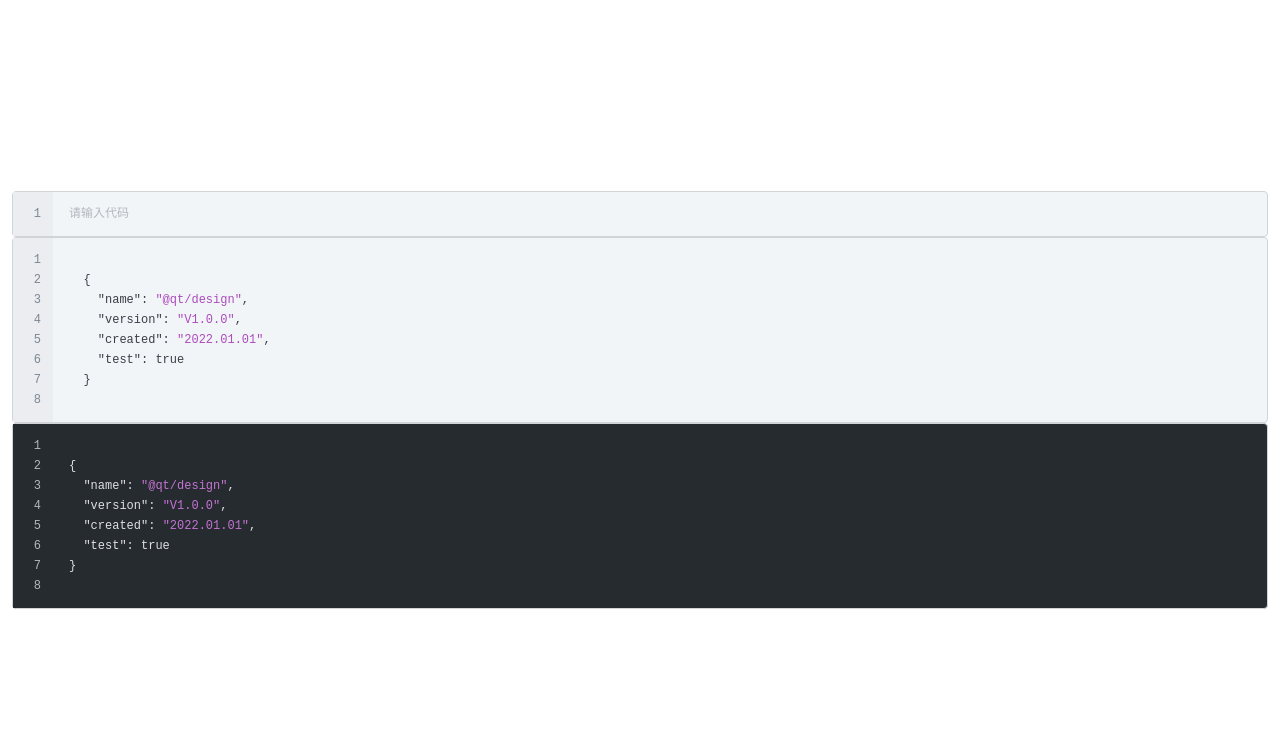
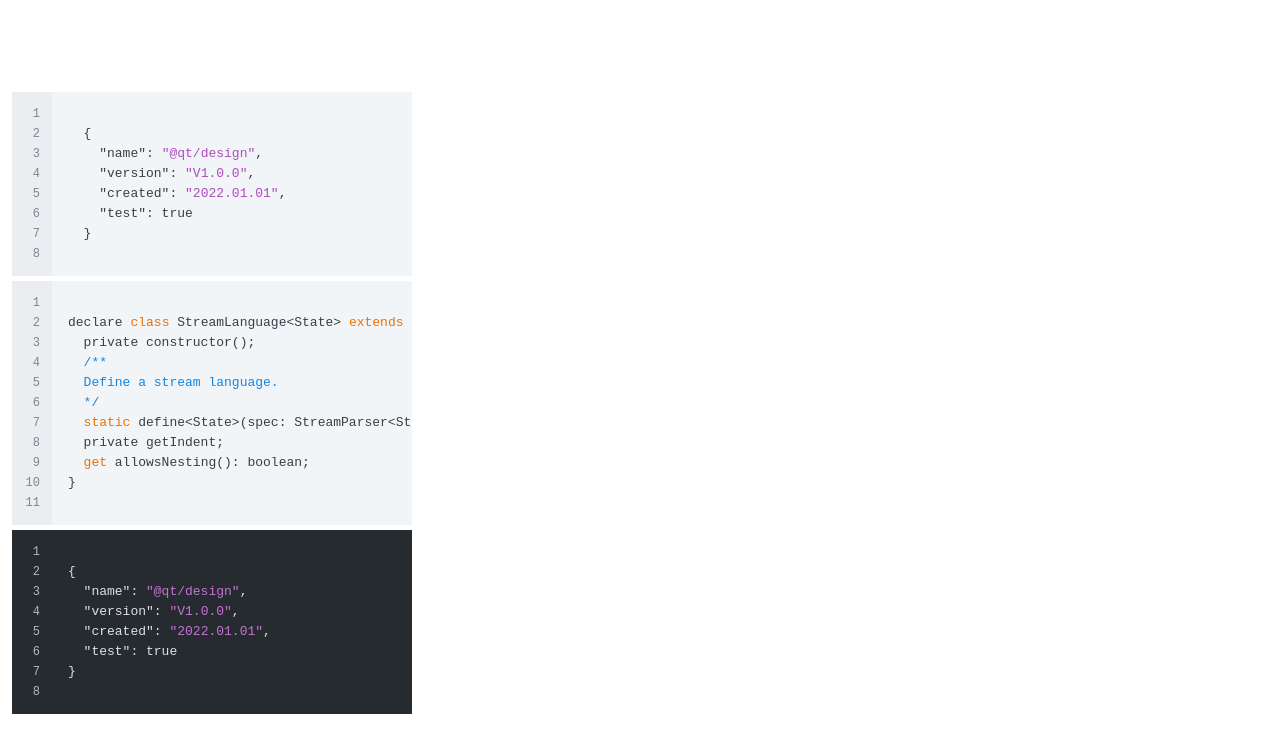
Before and after one commit to hbche/code-demo, a React (Vite) app: page / in a window 1280 px wide. Shown: the top 752 px of the page. Built offline with nearby package versions, Linux system fonts and the light colour scheme.

Commit message:
主题修复

```diff
--- a/src/App.tsx
+++ b/src/App.tsx
@@ -14,7 +14,7 @@ function App() {
   return (
     <>
       <Code
-        code={''}
+        code={code}
         mode={'json'}
         editable={true}
         lineWrap={false}
@@ -24,8 +24,18 @@ function App() {
         placeholder='请输入代码'
       />
       <Code
-        code={code}
-        mode={'json'}
+        code={`
+declare class StreamLanguage<State> extends Language {
+  private constructor();
+  /**
+  Define a stream language.
+  */
+  static define<State>(spec: StreamParser<State>): StreamLanguage<State>;
+  private getIndent;
+  get allowsNesting(): boolean;
+}
+        `}
+        mode={'javascript'}
         editable={false}
         lineWrap={false}
         theme='light'
--- /dev/null
+++ b/src/components/code/code.scss
@@ -0,0 +1,5 @@
+.qtc-code {
+  &-container {
+    display: inline-flex;
+  }
+}
--- a/src/components/code/code.tsx
+++ b/src/components/code/code.tsx
@@ -11,6 +11,7 @@ import { history } from '@codemirror/commands';
 import { themes } from './theme';
 import classNames from 'classnames';
 import { LanguageName, langs } from './lang';
+import './code.scss';
 
 export interface CodeProps {
   /**
@@ -182,11 +183,11 @@ export class Code extends React.Component<CodeProps> {
         // editable ? EditorView.editable.of(true) : EditorState.readOnly.of(true),
         editable ? EditorView.editable.of(true) : EditorView.editable.of(false),
         EditorView.baseTheme({
-          '.cm-editor': {
+          ...baseStyle,
+          '&': {
             width: typeof width === 'number' ? `${width}px` : width,
             height: typeof height === 'number' ? `${height}px` : height,
           },
-          ...baseStyle,
         }),
         placeholder(placeholderStr),
         lineNumbers({
@@ -200,7 +201,7 @@ export class Code extends React.Component<CodeProps> {
           // 光标闪烁频率，默认1200
           cursorBlinkRate: 1200,
           // 选中时，是否展示光标。默认为 true 展示
-          drawRangeCursor: true,
+          drawRangeCursor: false,
         }),
         EditorState.allowMultipleSelections.of(true),
         gutter({ class: `${this.className}-gutter` }),
```
